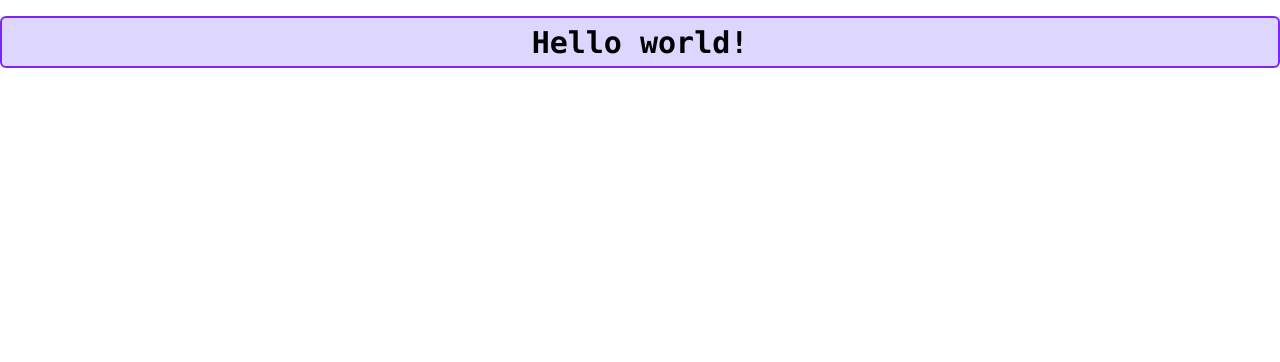
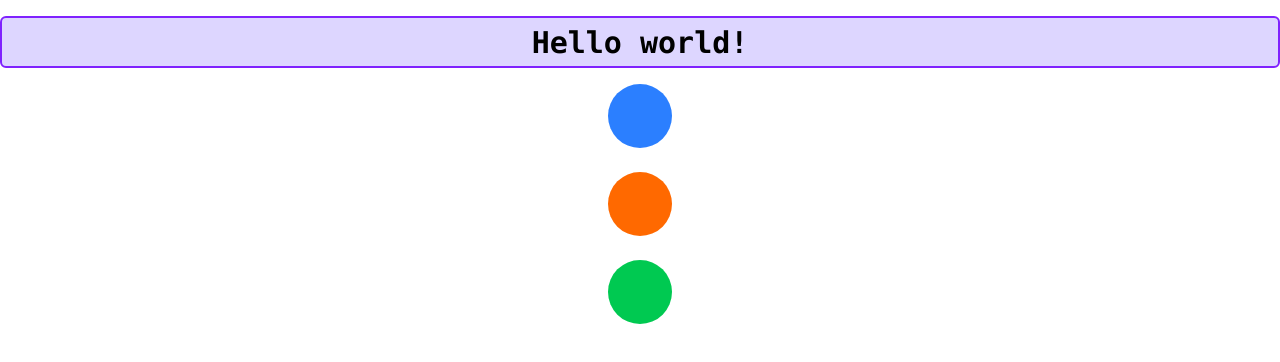
Before and after one commit to Diluc01/Tailwindcss, a website: page src/index.html in a window 1280 px wide. Drawn offline with Linux system fonts and the light colour scheme.

Commit message:
Practiced using flexbox

```diff
--- a/src/index.html
+++ b/src/index.html
@@ -13,5 +13,10 @@
         Hello world!
       </h1>
     </div>
+    <div class="flex flex-col items-center justify-center space-y-6 mt-2">
+      <div class="h-16 w-16 rounded-full bg-blue-500""></div>
+      <div class="h-16 w-16 rounded-full bg-orange-500""></div>
+      <div class="h-16 w-16 rounded-full bg-green-500""></div>
+    </div>
   </body>
 </html>
```
Also changed, not shown: src/output.css.
